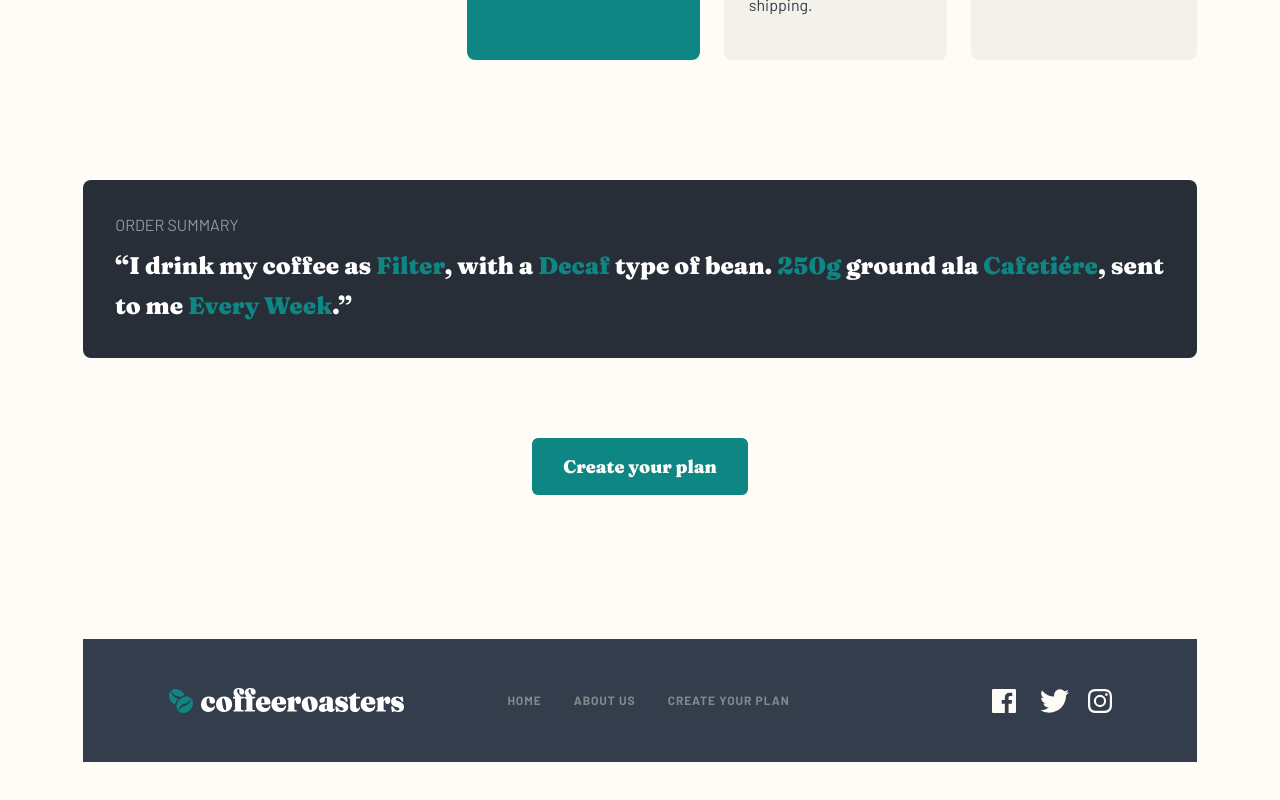
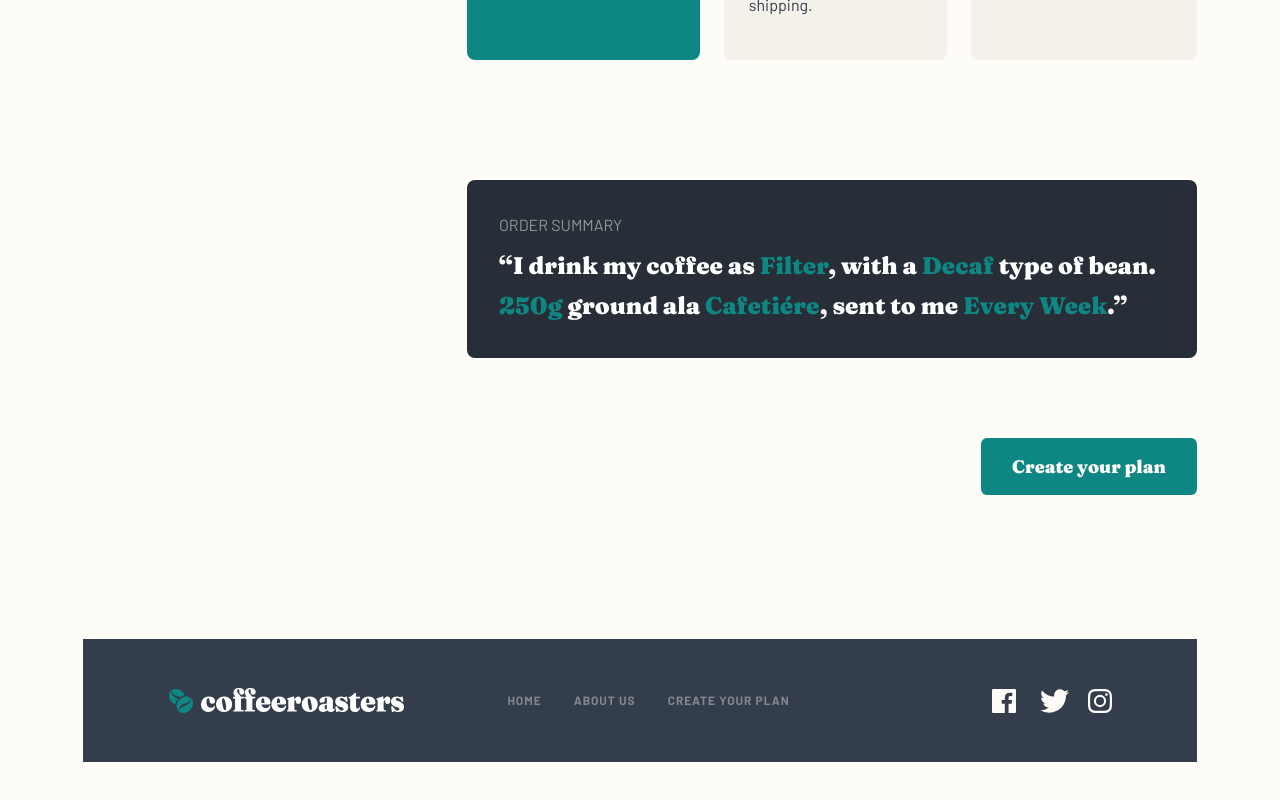
Before and after one commit to gabrielmorandi/Coffeeroasters-Subscription-Site, a React (Vite) app in the folder COFEEROASTERS/: page /plan in a window 1280 px wide. Shown: the part 3267-4067 px from the top of the page. Built offline with nearby package versions, Linux system fonts and the light colour scheme.

Commit message:
feature: order desktop version

```diff
--- a/COFEEROASTERS/src/css/index.css
+++ b/COFEEROASTERS/src/css/index.css
@@ -1354,6 +1354,11 @@ main #create-plan .container-flex {
   flex-direction: column;
   gap: 5rem;
 }
+@media (min-width: 1024px) {
+  main #create-plan .container-flex {
+    align-items: flex-end;
+  }
+}
 main #create-plan .container-flex .order {
   display: flex;
   flex-direction: column;
@@ -1365,6 +1370,11 @@ main #create-plan .container-flex .order {
 @media (min-width: 768px) {
   main #create-plan .container-flex .order {
     padding: 2rem 2rem;
+  }
+}
+@media (min-width: 1024px) {
+  main #create-plan .container-flex .order {
+    max-width: 45.62rem;
   }
 }
 main #create-plan .container-flex .order p {
--- a/COFEEROASTERS/src/sass/components/main.sass
+++ b/COFEEROASTERS/src/sass/components/main.sass
@@ -756,6 +756,8 @@ main
     .container-flex
       flex-direction: column
       gap: 5rem
+      @include m.desktop()
+        align-items: flex-end
       .order
         display: flex
         flex-direction: column
@@ -765,6 +767,8 @@ main
         border-radius: .5rem
         @include m.tablet()
           padding: 2rem 2rem
+        @include m.desktop()
+          max-width: 45.62rem
         p
           color: #FFF
           font-family: Barlow
```
Also changed, not shown: 1 other file (tests, documents, lock files or other folders).
